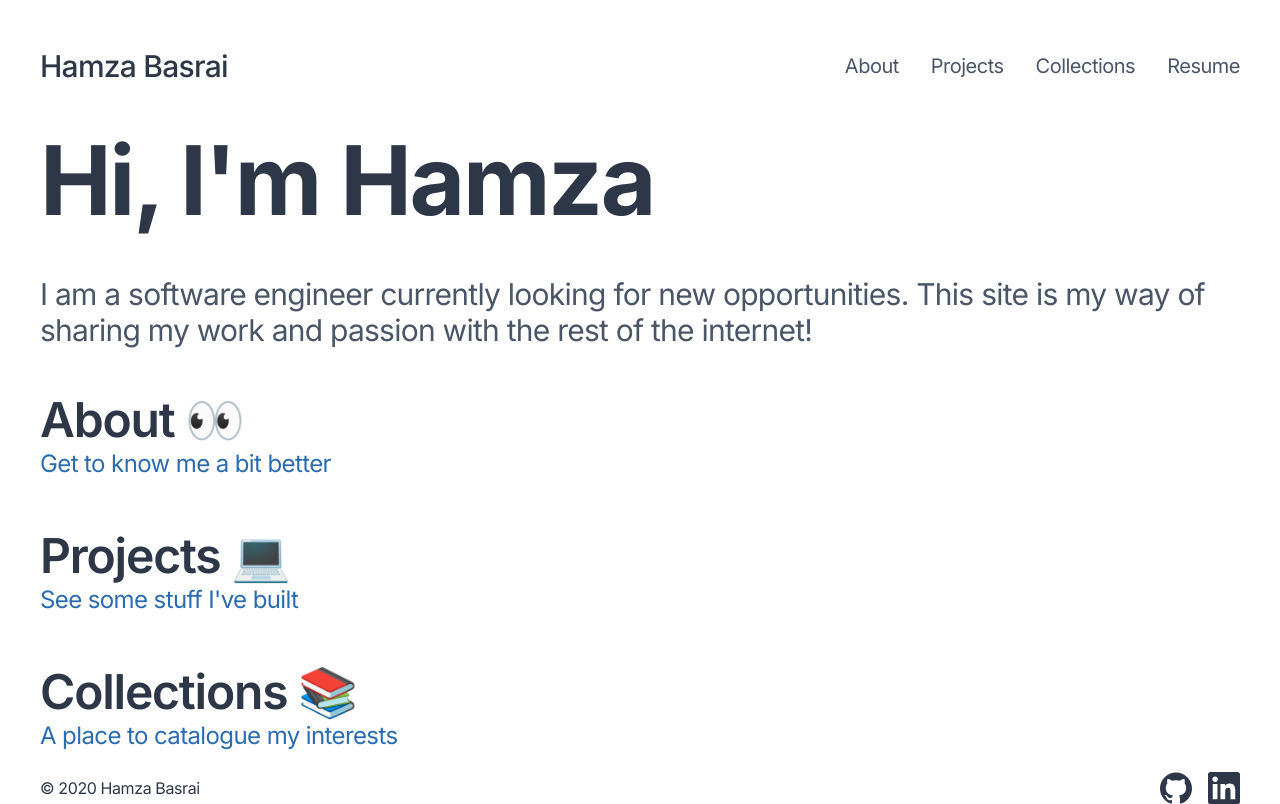
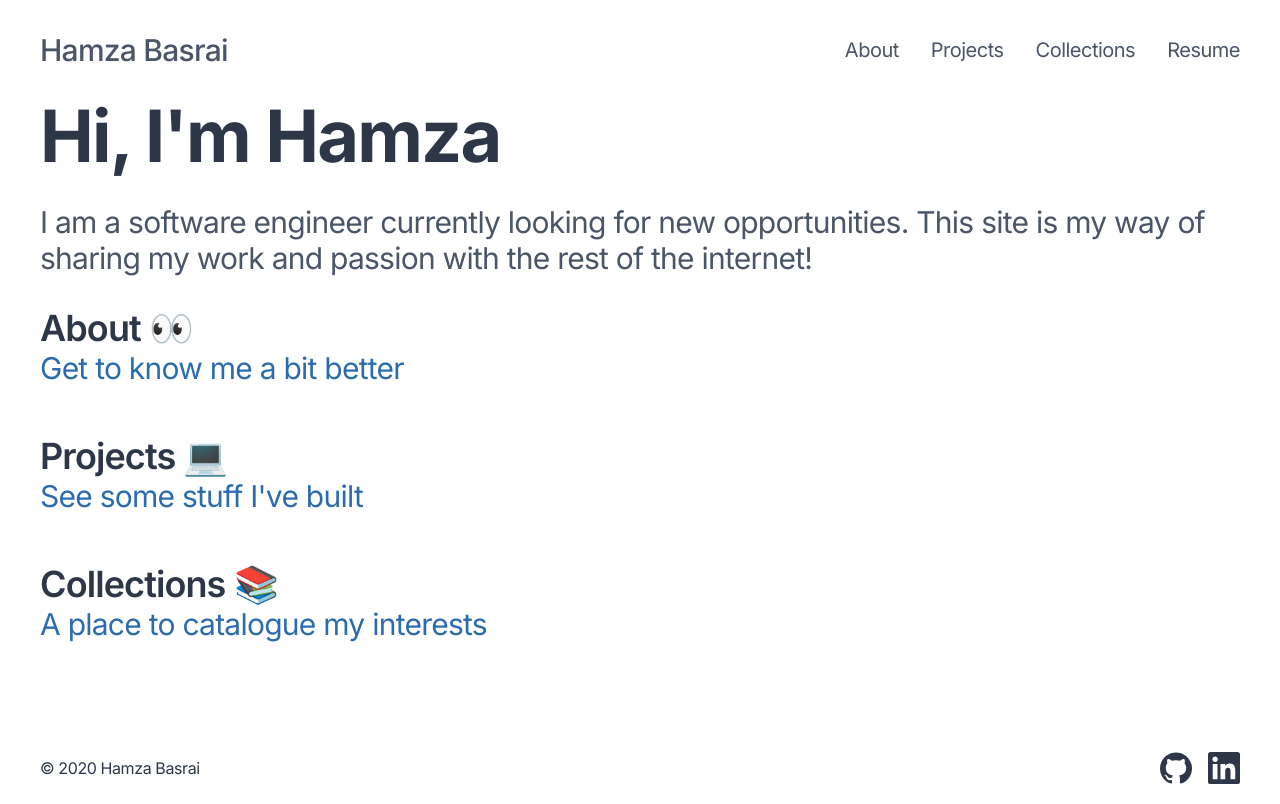
Before and after one commit to hamzabasrai/hamzabasrai.com_v2, a Gatsby site: page / in a window 1280 px wide. Built offline with nearby package versions, Linux system fonts and the light colour scheme; Gatsby itself is replaced by a stand-in of ours.

Commit message:
Update text sizes

```diff
--- a/src/components/header.js
+++ b/src/components/header.js
@@ -24,13 +24,13 @@ const Header = () => {
   const [menuIsOpen, setMenuIsOpen] = React.useState(false);
 
   return (
-    <header className="mt-4 md:mt-8 py-4 sticky top-0 z-10">
+    <header className="py-4 md:pt-8 sticky top-0 z-10">
       <nav className="content-wrapper">
         <div className="flex items-center justify-between">
-          <h1 className="font-medium text-3xl text-primary md:hidden">
+          <h1 className="font-medium text-3xl text-secondary md:hidden">
             <Link to="/">HB</Link>
           </h1>
-          <h1 className="hidden font-medium text-3xl text-primary md:block">
+          <h1 className="hidden font-medium text-3xl text-secondary md:block">
             <Link to="/">Hamza Basrai</Link>
           </h1>
 
@@ -48,9 +48,9 @@ const Header = () => {
               onClick={() => setMenuIsOpen(!menuIsOpen)}
             >
               {menuIsOpen ? (
-                <Cross className="h-10 w-10" />
+                <Cross className="h-9 w-9" />
               ) : (
-                <Menu className="h-10 w-10" />
+                <Menu className="h-9 w-9" />
               )}
             </button>
           </div>
--- a/src/pages/index.js
+++ b/src/pages/index.js
@@ -7,11 +7,11 @@ import SEO from '../components/seo';
 import ArrowRight from '../assets/arrow-right.inline.svg';
 
 const PageLink = ({ title, subtitle, to }) => (
-  <Link className="group max-w-max text-primary" to={to}>
-    <h2 className=" font-semibold text-3xl md:text-4xl xl:text-5xl 2xl:text-6xl">
+  <Link className="group max-w-max" to={to}>
+    <h2 className=" font-semibold text-primary text-3xl md:text-4xl">
       {title}
     </h2>
-    <p className="text-accent flex items-center space-x-2 text-lg md:text-xl xl:text-2xl 2xl:text-3xl">
+    <p className="text-accent flex items-center space-x-2 text-lg md:text-xl lg:text-2xl xl:text-3xl">
       <span>{subtitle}</span>
       <ArrowRight className="transition duration-500 ease-in-out opacity-0 group-hover:opacity-100 text- h-10 w-10" />
     </p>
@@ -21,17 +21,17 @@ const PageLink = ({ title, subtitle, to }) => (
 const IndexPage = () => (
   <Layout>
     <SEO title="Home" />
-    <div className="h-full flex flex-col space-y-8 lg:space-y-10 xl:space-y-12 2xl:space-y-14">
-      <h1 className="font-bold text-primary text-5xl md:text-7xl xl:text-8xl mt-4 md:mt-8">
+    <div className="h-full flex flex-col space-y-8">
+      <h1 className="font-bold text-primary text-5xl md:text-7xl mt-4">
         Hi, I'm Hamza
       </h1>
-      <p className="text-xl text-secondary md:text-2xl xl:text-3xl 2xl:text-4xl">
+      <p className="text-secondary text-xl md:text-2xl xl:text-3xl">
         I am a software engineer currently looking for new opportunities. This
         site is my way of sharing my work and passion with the rest of the
         internet!
       </p>
 
-      <div className="flex flex-col space-y-8 lg:space-y-10 xl:space-y-12 2xl:space-y-14">
+      <div className="flex flex-col space-y-8 xl:space-y-12">
         <PageLink
           to="/about"
           title="About 👀"
```
